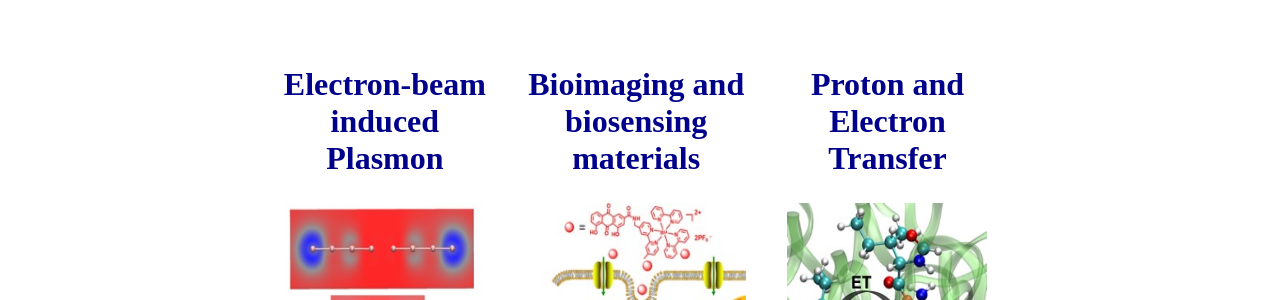
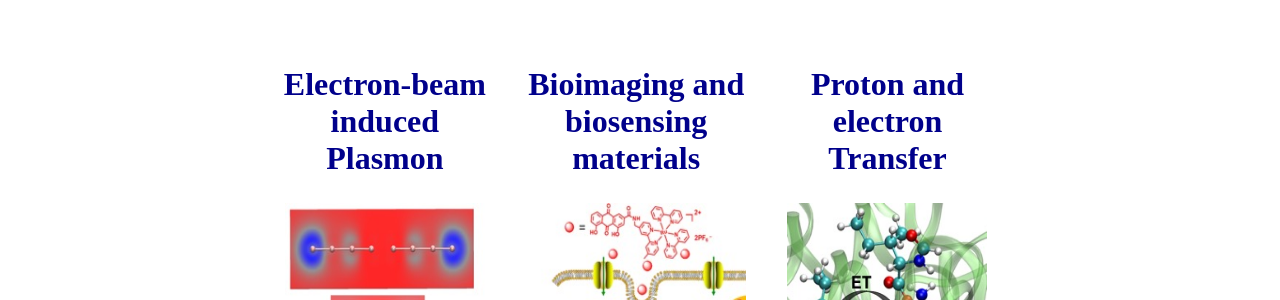
Before and after one commit to comchemyu/und.research.github.io, a Jekyll site: the page built from index.html, in a window 1280 px wide. Shown: the part 541-841 px from the top of the page. Built offline with Jekyll 4.4.1, drawn with Linux system fonts in a browser that asks for light colours.

Commit message:
Update index.html

```diff
--- a/index.html
+++ b/index.html
@@ -68,7 +68,7 @@ img {
 		<p style="text-align:left; font-size:120%;"}>Transition-metal complexes and nanogrephene and silicon materials with different doped atoms can be used in bioimages.</p>
 	</div>
 	<div class="column">
-		<a href="/und.research.github.io/publications/petransfer" style="color:darkblue;"><h2 style="text-align:center; font-size:200%;">Proton and Electron Transfer</h2></a>
+		<a href="/und.research.github.io/publications/petransfer" style="color:darkblue;"><h2 style="text-align:center; font-size:200%;">Proton and electron Transfer</h2></a>
 		<a href="/und.research.github.io/publications/petransfer"><img src="/und.research.github.io/pt.jpg" width="200" height="220"></a>
 		<p style="text-align:left; font-size:120%;"}>Photoinduced PT and ET plays essential roles in many chemical processes in biological and material systems.</p>
 	</div>
```
